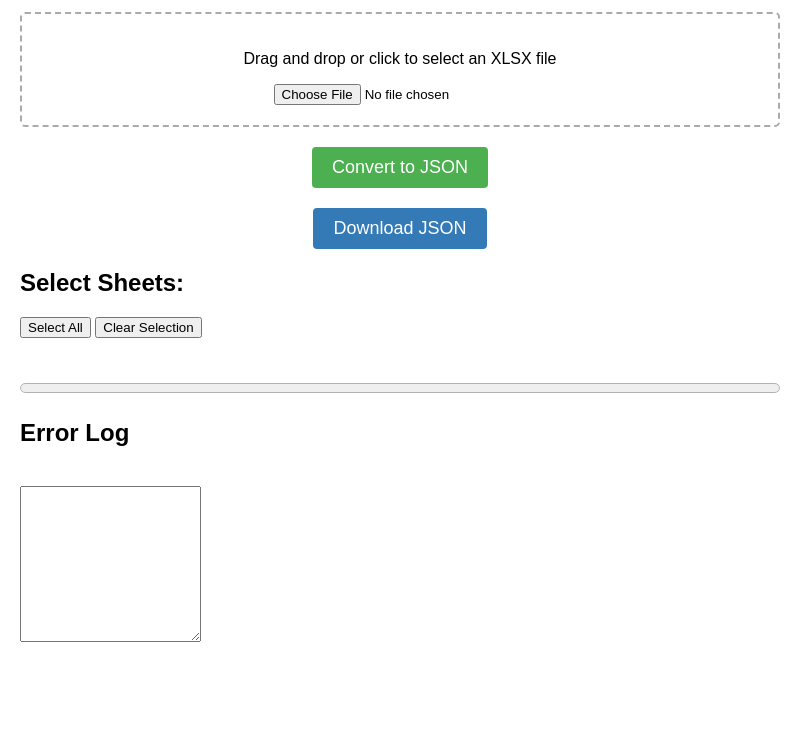
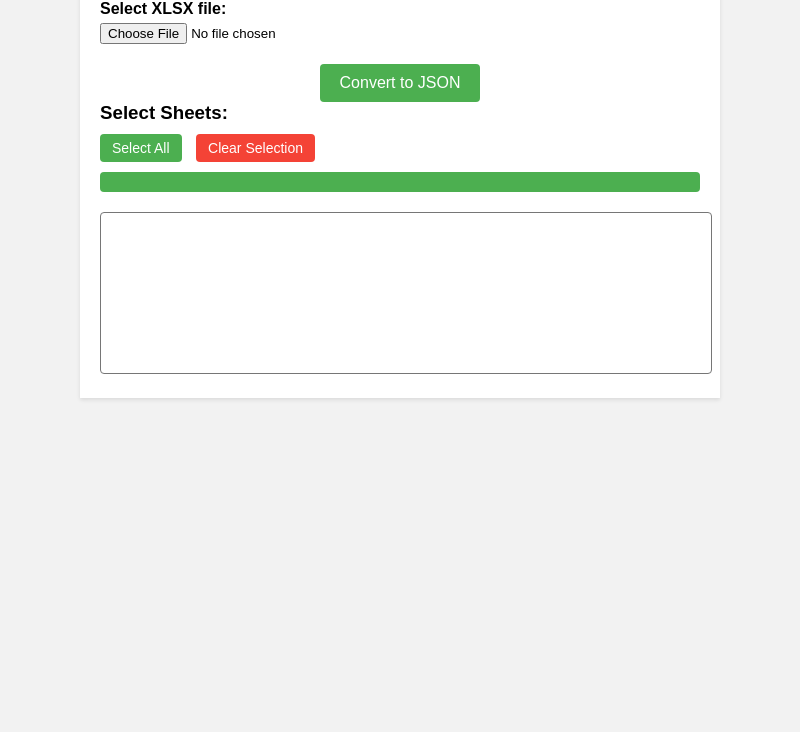
Before and after one commit to varunkumarchennamagic/web-and-electron-xlsx-final, an Electron app: page index.html in a window 800 px wide. Shown: the part 68-800 px from the top of the page. Drawn offline with nearby package versions, Linux system fonts and the light colour scheme.

Commit message:
almost good

```diff
--- a/app.js
+++ b/app.js
@@ -7,6 +7,7 @@ const selectAllBtn = document.getElementById('selectAllBtn');
 const clearSelectionBtn = document.getElementById('clearSelectionBtn');
 const progressBar = document.getElementById('progressBar');
 const progressLog = document.getElementById('progressLog');
+const errorLog = document.getElementById('errorLog');
 
 // Add event listener to the convert button
 convertBtn.addEventListener('click', convertToJSON);
@@ -88,7 +89,7 @@ function convertToJSON() {
     let invalidCells = [];
 
     // Convert the selected sheets to JSON
-    const jsonData = selectedSheets.reduce((result, sheetName) => {
+    selectedSheets.forEach((sheetName, index) => {
       const worksheet = workbook.Sheets[sheetName];
       const sheetData = XLSX.utils.sheet_to_json(worksheet, { header: 1 });
 
@@ -110,7 +111,7 @@ function convertToJSON() {
             }
             if (invalidCharFlag || cell.length > 128 || mathFormulaRegex.test(cell)) {
               const invalidChar = invalidCharFlag ? cell.match(invalidChars) : null;
-              const columnHeader = sheetData[0][columnIndex];
+              const columnHeader = sheetData[0][columnIndex]; // Get the header from the
               invalidCells.push({
                 sheet: sheetName,
                 row: rowIndex + 1,
@@ -140,17 +141,17 @@ function convertToJSON() {
       // Append a line break after each download link
       sheetList.appendChild(document.createElement('br'));
 
-      // Update progress bar and log
-      const progress = ((result.length + 1) / selectedSheets.length) * 100;
+      // Update progress bar
+      const progress = ((index + 1) / selectedSheets.length) * 100;
       progressBar.style.width = `${progress}%`;
-      progressLog.textContent = `Converting sheet ${result.length + 1} of ${selectedSheets.length}...`;
+      progressBar.textContent = `${Math.round(progress)}%`;
 
-      result[sheetName] = sheetData;
-      return result;
-    }, {});
+      // Update progress log
+      progressLog.textContent = `Converting sheet ${index + 1} of ${selectedSheets.length}...`;
+    });
 
     if (invalidCells.length > 0) {
-      let errorMessage = `Error: Invalid data found in the following cells of file: ${file.name}\n`;
+      let errorMessage = 'Error: Invalid data found in the following cells:\n';
 
       invalidCells.forEach((cell) => {
         errorMessage += `Sheet: ${cell.sheet}, Row: ${cell.row}, Column: ${cell.column}`;
@@ -174,28 +175,19 @@ function convertToJSON() {
       alert('Invalid data found in the uploaded file. Please check the error log for more details.');
 
       // Write detailed error to error log file
-      const errorLog = `logs/error_${new Date().toISOString()}_${file.name}.txt`;
       const errorContent = `Error Log - ${new Date().toISOString()}\n\n${errorMessage}`;
+      const blob = new Blob([errorContent], { type: 'text/plain;charset=utf-8' });
+      const fileName = `error_${new Date().toISOString()}.txt`;
+      saveAs(blob, fileName);
 
-      const blob = new Blob([errorContent], { type: 'text/plain;charset=utf-8' });
-      saveAs(blob, errorLog);
+      // Update error log textarea
+      errorLog.textContent = errorMessage;
 
       return;
     }
 
-    // Enable the download button
-    downloadBtn.disabled = false;
-
-    // Handle the download button click
-    downloadBtn.addEventListener('click', function () {
-      // Write each sheet data to a separate file
-      selectedSheets.forEach((sheetName) => {
-        const sheetJson = jsonData[sheetName];
-        const jsonContent = JSON.stringify(sheetJson, null, 2);
-        const blob = new Blob([jsonContent], { type: 'application/json' });
-        saveAs(blob, `${sheetName}.json`);
-      });
-    });
+    // Show the download button
+    downloadBtn.style.display = 'block';
   };
   reader.readAsArrayBuffer(file);
 }
--- a/index.html
+++ b/index.html
@@ -5,98 +5,142 @@
   <style>
     body {
       font-family: Arial, sans-serif;
-      margin: 20px;
+      background-color: #f2f2f2;
+      margin: 0;
+      padding: 0;
     }
 
-    h1 {
+    .container {
+      max-width: 600px;
+      margin: 0 auto;
+      padding: 20px;
+      background-color: #fff;
+      box-shadow: 0 2px 4px rgba(0, 0, 0, 0.1);
+    }
+
+    h2 {
+      margin-top: 0;
       text-align: center;
     }
 
-    #dropArea {
-      border: 2px dashed #aaa;
-      border-radius: 5px;
-      padding: 20px;
-      text-align: center;
-      cursor: pointer;
+    .input-group {
+      margin-bottom: 20px;
     }
 
-    #convertBtn {
+    .input-group label {
       display: block;
-      margin: 20px auto;
+      margin-bottom: 5px;
+      font-weight: bold;
+    }
+
+    .button-group {
+      margin-top: 20px;
+      text-align: center;
+    }
+
+    #convertBtn, #downloadBtn {
       padding: 10px 20px;
-      font-size: 18px;
-      background-color: #4CAF50;
-      color: white;
+      font-size: 16px;
+      border-radius: 4px;
+      background-color: #4caf50;
+      color: #fff;
       border: none;
-      border-radius: 4px;
       cursor: pointer;
+      transition: background-color 0.3s ease;
     }
 
     #downloadBtn {
-      display: block;
-      margin: 20px auto;
-      padding: 10px 20px;
-      font-size: 18px;
-      background-color: #337ab7;
-      color: white;
-      border: none;
-      border-radius: 4px;
-      cursor: pointer;
+      display: none;
     }
 
-    #sheetList {
-      margin-top: 20px;
+    #convertBtn:hover, #downloadBtn:hover {
+      background-color: #45a049;
+    }
+
+    h3 {
+      margin: 0 0 10px;
+    }
+
+    #selectAllBtn, #clearSelectionBtn {
+      padding: 6px 12px;
+      font-size: 14px;
+      border-radius: 4px;
+      background-color: #4caf50;
+      color: #fff;
+      border: none;
+      cursor: pointer;
+      transition: background-color 0.3s ease;
+    }
+
+    #clearSelectionBtn {
+      margin-left: 10px;
+      background-color: #f44336;
+    }
+
+    #selectAllBtn:hover, #clearSelectionBtn:hover {
+      background-color: #45a049;
     }
 
     #progressBar {
       width: 100%;
       height: 20px;
-      margin-top: 20px;
+      background-color: #ddd;
+      border-radius: 4px;
+      overflow: hidden;
+      margin-top: 10px;
     }
 
-    #progressLog {
-      margin-top: 10px;
+    #progressBar > span {
+      display: block;
+      height: 100%;
+      background-color: #4caf50;
+      transition: width 0.8s ease;
+    }
+
+    #progressPercentage {
+      text-align: center;
+      margin-top: 5px;
+      font-weight: bold;
     }
 
     #errorLog {
       margin-top: 20px;
+      width: 100%;
+      height: 150px;
+      resize: none;
+      border-radius: 4px;
+      padding: 5px;
       font-family: monospace;
-      white-space: pre-wrap;
-    }
-
-    .sheet-checkbox {
-      margin-bottom: 5px;
     }
   </style>
 </head>
 <body>
-  <h1>XLSX to JSON Converter</h1>
-
-  <div id="dropArea">
-    <p>Drag and drop or click to select an XLSX file</p>
-    <input type="file" id="xlsxFile" accept=".xlsx" />
+  <div class="container">
+    <h2>XLSX to JSON Converter</h2>
+    <div class="input-group">
+      <label for="xlsxFile">Select XLSX file:</label>
+      <input type="file" id="xlsxFile">
     </div>
-
+    <div class="button-group">
       <button id="convertBtn">Convert to JSON</button>
-  <button id="downloadBtn" disabled>Download JSON</button>
-
-  <h2>Select Sheets:</h2>
+      <button id="downloadBtn" style="display: none;">Download JSON</button>
+    </div>
+    <div class="sheet-list">
+      <h3>Select Sheets:</h3>
       <button id="selectAllBtn">Select All</button>
       <button id="clearSelectionBtn">Clear Selection</button>
       <div id="sheetList"></div>
-
-  <div id="progressBarContainer">
-    <progress id="progressBar" value="0" max="100"></progress>
-    <p id="progressLog"></p>
     </div>
-
-  <div id="errorLogContainer">
-    <h2>Error Log</h2>
-    <textarea id="errorLog" rows="10" readonly></textarea>
+    <div id="progressBar">
+      <span></span>
+      <div id="progressPercentage"></div>
+    </div>
+    <div id="progressLog"></div>
+    <textarea id="errorLog" readonly></textarea>
   </div>
 
   <script src="https://unpkg.com/xlsx/dist/xlsx.full.min.js"></script>
-  <script src="https://unpkg.com/file-saver"></script>
+  <script src="https://cdn.jsdelivr.net/npm/file-saver@2.0.2/dist/FileSaver.min.js"></script>
   <script src="app.js"></script>
 </body>
 </html>
```
Also changed, not shown: 1 other file. Lines whose indentation alone changed are shown as unchanged.
